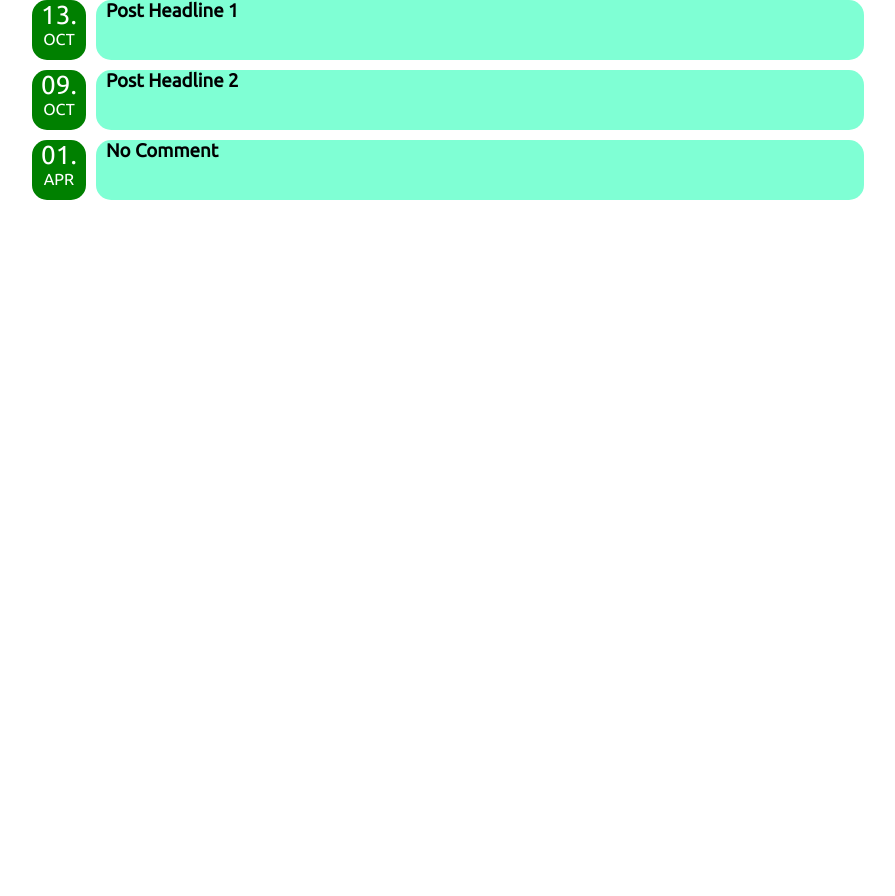
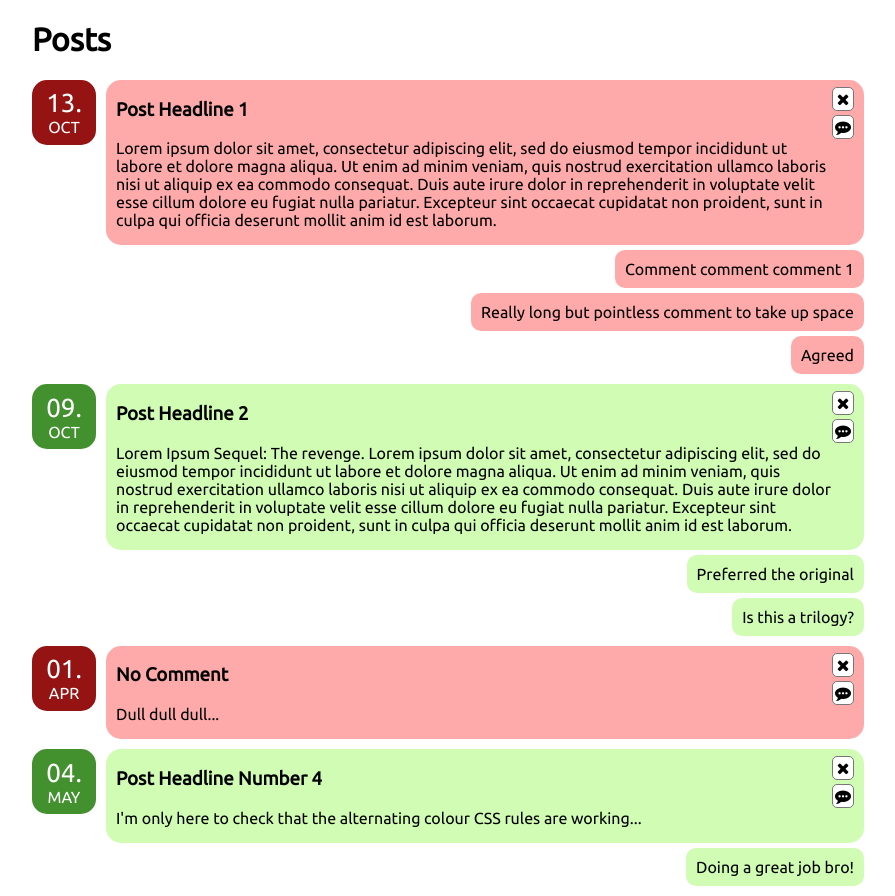
Before and after one commit to db001/toucan, a React (Create React App) app: page / in a window 1280 px wide. Shown: the whole page, without its empty margins (192-1087 px from the left). Before the commit the page ends 800 px from the top, so only its background shows below. Built offline with nearby package versions, Linux system fonts and the light colour scheme; the HTML template or start-up script is replaced by a standard one.

Commit message:
Post and comment styling finshed

```diff
--- a/public/index.html
+++ b/public/index.html
@@ -21,6 +21,7 @@
     -->
 
     <link href="https://fonts.googleapis.com/css?family=Ubuntu" rel="stylesheet">
+    <link rel="stylesheet" href="https://maxcdn.bootstrapcdn.com/font-awesome/4.7.0/css/font-awesome.min.css">
 
     <title>Toucan Comments</title>
   </head>
--- a/src/App.js
+++ b/src/App.js
@@ -10,7 +10,7 @@ const sampleData = {
       text_content: 'Lorem ipsum dolor sit amet, consectetur adipiscing elit, sed do eiusmod tempor incididunt ut labore et dolore magna aliqua. Ut enim ad minim veniam, quis nostrud exercitation ullamco laboris nisi ut aliquip ex ea commodo consequat. Duis aute irure dolor in reprehenderit in voluptate velit esse cillum dolore eu fugiat nulla pariatur. Excepteur sint occaecat cupidatat non proident, sunt in culpa qui officia deserunt mollit anim id est laborum.',
       comments: [
         'Comment comment comment 1',
-        'Comment comment comment 2',
+        'Really long but pointless comment to take up space',
         'Agreed'
       ]
     },
@@ -28,7 +28,15 @@ const sampleData = {
       headline: 'No Comment',
       text_content: 'Dull dull dull...',
       comments: []
-    }
+    },
+    {
+      date: '2016-05-04T12:01:59.001Z',
+      headline: 'Post Headline Number 4',
+      text_content: 'I\'m only here to check that the alternating colour CSS rules are working...',
+      comments: [
+        'Doing a great job bro!',
+      ]
+    },
   ]
 };
 
--- a/src/components/Comment.js
+++ b/src/components/Comment.js
@@ -1,4 +1,6 @@
 import React, { Component } from 'react';
+import '../styles/comment.css';
+
 
 class Comment extends Component {
   render () {
--- a/src/components/Post.js
+++ b/src/components/Post.js
@@ -1,37 +1,39 @@
 import React, { Component } from 'react';
 import Comment from './Comment';
 import '../styles/post.css';
+
+// Convert timestamp to day and month
+const convertDate = dateString => {
+  const monthNames = [
+    "Jan", "Feb", "Mar", "Apr", "May", "Jun", "Jul", "Aug", "Sep", "Oct", "Nov", "Dec"
+  ];
+  const convertedDate = new Date(dateString);
+  const day = `0${convertedDate.getDate()}`.slice(-2);
+  const month = monthNames[convertedDate.getMonth()];
+
+  return {
+    day,
+    month
+  };
+};
 
 class Post extends Component {
   render () {
 
     const data = this.props.data;
 
-    // Convert timestamp to day and month
-    const convertDate = dateString => {
-
-      const monthNames = [
-        "Jan", "Feb", "Mar", "Apr", "May", "Jun", "Jul", "Aug", "Sep", "Oct", "Nov", "Dec"
-      ];
-
-      const convertedDate = new Date(dateString);
-      const day = `0${convertedDate.getDate()}`.slice(-2);
-      const month = monthNames[convertedDate.getMonth()];
-      return {
-        day,
-        month
-      };
-    };
-
     return (
-      <div className= "container">
+      <div className="container">
+      <h1>Posts</h1>
       { data.posts.map(post => {
         return (
           <div
             key={`post-${post.date}`}
             className="post"
           >
+            <div className="post-container">
               <div className="date">
+                <div>
                   <div className="date-day">
                     {convertDate(post.date).day}.
                   </div>
@@ -39,18 +41,28 @@ class Post extends Component {
                     {convertDate(post.date).month}
                   </div>
                 </div>
+              </div>
 
               <div className="post-content">
-              <h3 className="post-headline">
-                {post.headline}
-              </h3>
-              {/* <p className="post-text">
+                <div className="post-body">
+                    <h3>{post.headline}</h3>
+                    <p className="post-text">
                       {post.text_content}
-              </p> */}
+                    </p>
+                </div>
+                <div className="button-container">
+                    <div>
+                      <i class="fa fa-times" aria-hidden="true"></i>
+                    </div>
+                    <div>
+                      <i class="fa fa-commenting" aria-hidden="true"></i>
+                    </div>
+                  </div>
+              </div>
             </div>
 
             <div className="comment-container">
-              {/* {post.comments.length > 0 ?
+              {post.comments.length > 0 ?
                 post.comments.map((comment, index) => {
                   return (
                     <Comment
@@ -59,7 +71,7 @@ class Post extends Component {
                     />
                   )
                 }) : null
-              } */}
+              }
             </div>
           </div>
         )
--- a/src/index.css
+++ b/src/index.css
@@ -2,9 +2,4 @@ body {
   margin: 0;
   padding: 0;
   font-family: 'Ubuntu', sans-serif;
-  box-sizing: border-box;
 }
-.container {
-  width: 65%;
-  margin: auto;
-}
--- /dev/null
+++ b/src/styles/comment.css
@@ -0,0 +1,13 @@
+.comment {
+  background-color:#d0fcb3;
+  padding: 10px 10px;
+  border-radius: 10px;
+  margin-bottom: 5px;
+  text-align: right;
+  width: auto;
+  float: right;
+  clear: both;
+}
+.post:nth-child(even) > .comment-container > .comment {
+  background-color: #ffaaaa;
+}
--- a/src/styles/post.css
+++ b/src/styles/post.css
@@ -1,16 +1,33 @@
+.container {
+  width: 65%;
+  margin: 10px auto;
+}
 .post {
-  margin: auto;
-  margin-bottom: 10px;
+  margin-top: 10px;
+  clear: both;
+}
+.post:nth-child(even) > .post-container > .date {
+  background-color: #961313;
+}
+.post:nth-child(even) > .post-container > .post-content {
+  background-color: #ffaaaa;
+}
+.post-container {
+  margin: 5px auto;
   display: flex;
-  align-items: center;
 }
 .date {
-  background-color: green;
-  width: 60px;
-  height: 60px;
+  background-color: #42912e;
+  width: 65px;
+  height: 65px;
   border-radius: 15px;
   text-align: center;
   color: white;
+  display: flex;
+  margin-right: 10px;
+}
+.date > div {
+  margin: auto;
 }
 .date-day {
   font-size: 26px;
@@ -19,13 +36,35 @@
   text-transform: uppercase;
 }
 .post-content {
+  width: 90%;
+  background-color:#d0fcb3;
+  padding: 0 10px;
+  border-radius: 15px;
+  display: flex;
+}
+.post-body {
   width: 100%;
-  background-color: aquamarine;
-  padding: 0 10px;
-  margin-left: 10px;
-  border-radius: 15px;
 }
-.post-headline {
-  height: 60px;
-  margin: 0;
+.post-body > h3 {
+  width: 100%;
 }
+.button-container {
+  display: flex;
+  flex-direction: column;
+  align-self: flex-start;
+  margin-top: 5px;
+}
+.button-container > div {
+  background-color: #fff;
+  border: 1px solid #777;
+  border-radius: 5px;
+  text-align: center;
+  padding: 2px;
+  margin: 2px 0;
+  cursor: pointer;
+}
+.comment-container {
+  display: inline-block;
+  float: right;
+  margin-bottom: 5px;
+}
```
Lines whose indentation alone changed are shown as unchanged.
